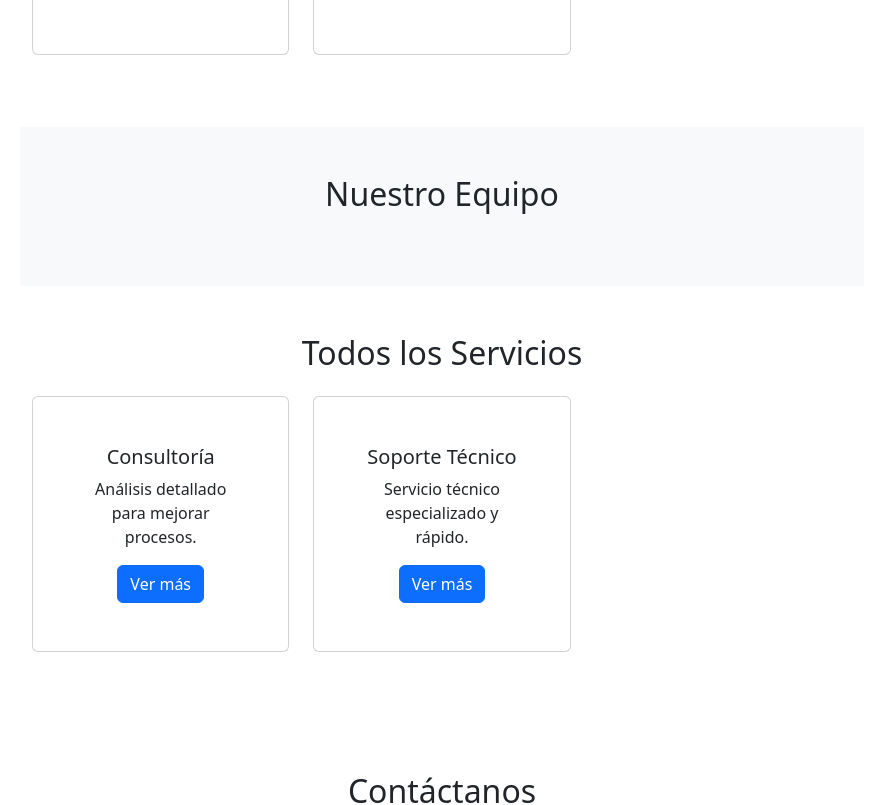
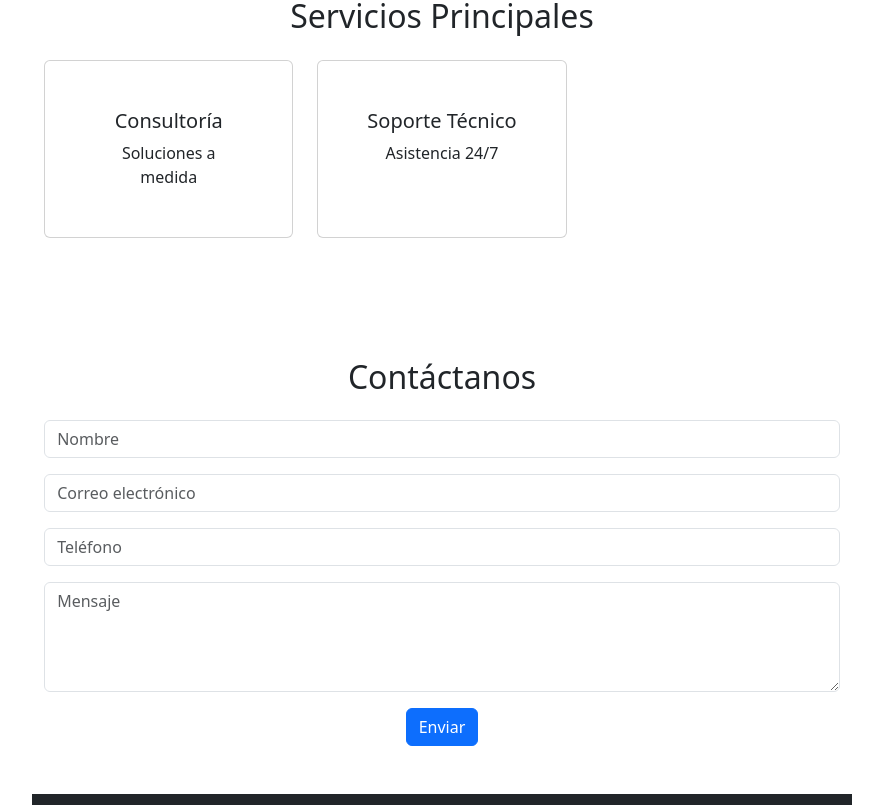
Before and after one commit to diegocmd20/Gajadacomex, a Vue app: page / in a window 1280 px wide. Shown: the part 460-1265 px from the top of the page, without its empty margins (198-1081 px from the left). Built offline with nearby package versions, Linux system fonts and the light colour scheme.

Commit message:
ServiciosDetalle.vue hidden in App.vue

```diff
--- a/src/App.vue
+++ b/src/App.vue
@@ -124,9 +124,9 @@ export default {
   <div id="app">
     <Navbar :scrolledNav="scrolledNav" />
     <Hero />
+    <Nosotros :equipoTrabajo="equipoTrabajo" />
     <ServiciosPreview :serviciosPrincipales="serviciosPrincipales" />
-    <Nosotros :equipoTrabajo="equipoTrabajo" />
-    <ServiciosDetalle :serviciosCompletos="serviciosCompletos" @abrirModal="abrirModalServicio" />
+    <!-- <ServiciosDetalle :serviciosCompletos="serviciosCompletos" @abrirModal="abrirModalServicio" /> -->
     <Contacto @enviar="enviarFormulario" :formulario="formulario" :errores="errores" :enviando="enviando" />
     <Footer />
     <ScrollTop :scrollTop="scrollTop" @scroll-to-top="scrollToTop" />
```
